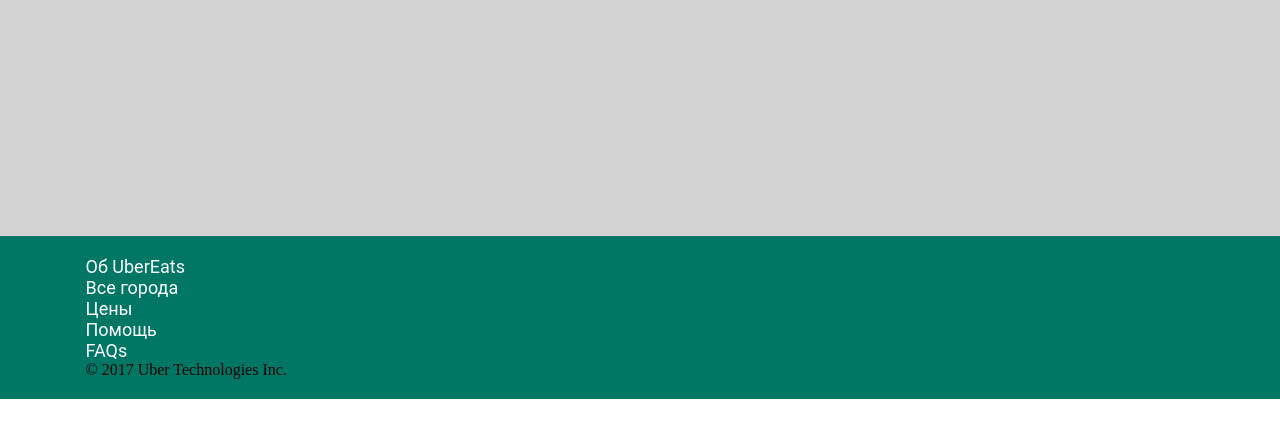
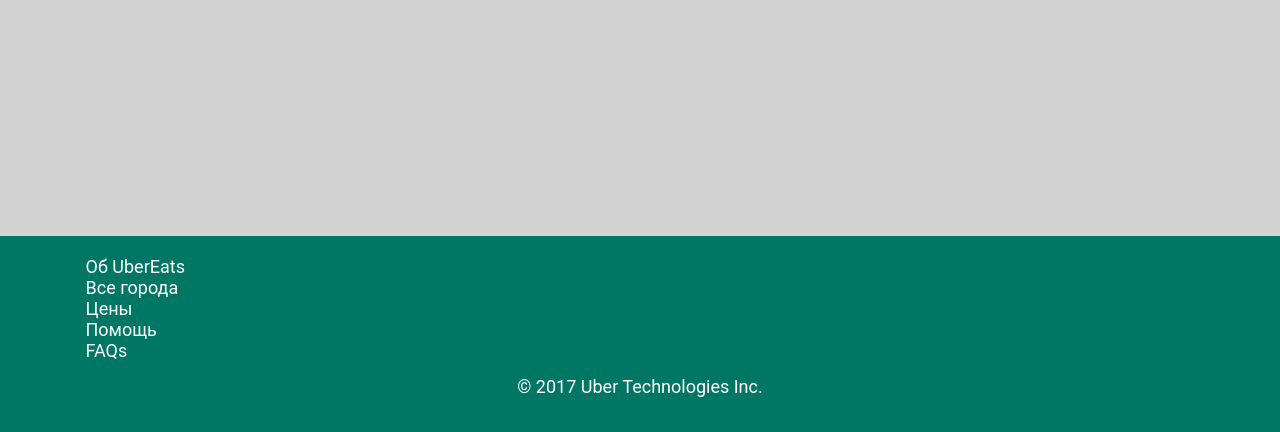
Before and after one commit to wheen1l/git-hw-2, a plain HTML site: page index.html in a window 1280 px wide. Shown: the part 388-820 px from the top of the page. Drawn offline with Linux system fonts and the light colour scheme.

Commit message:
brand stylization

```diff
--- a/css/style.less
+++ b/css/style.less
@@ -106,4 +106,8 @@ footer {
             list-style-type: none;
         }
     }
+    .brand {
+        padding: 15px 0;
+        .font-stylization;
+    }
 }
```
Also changed, not shown: css/dist/style.css.
